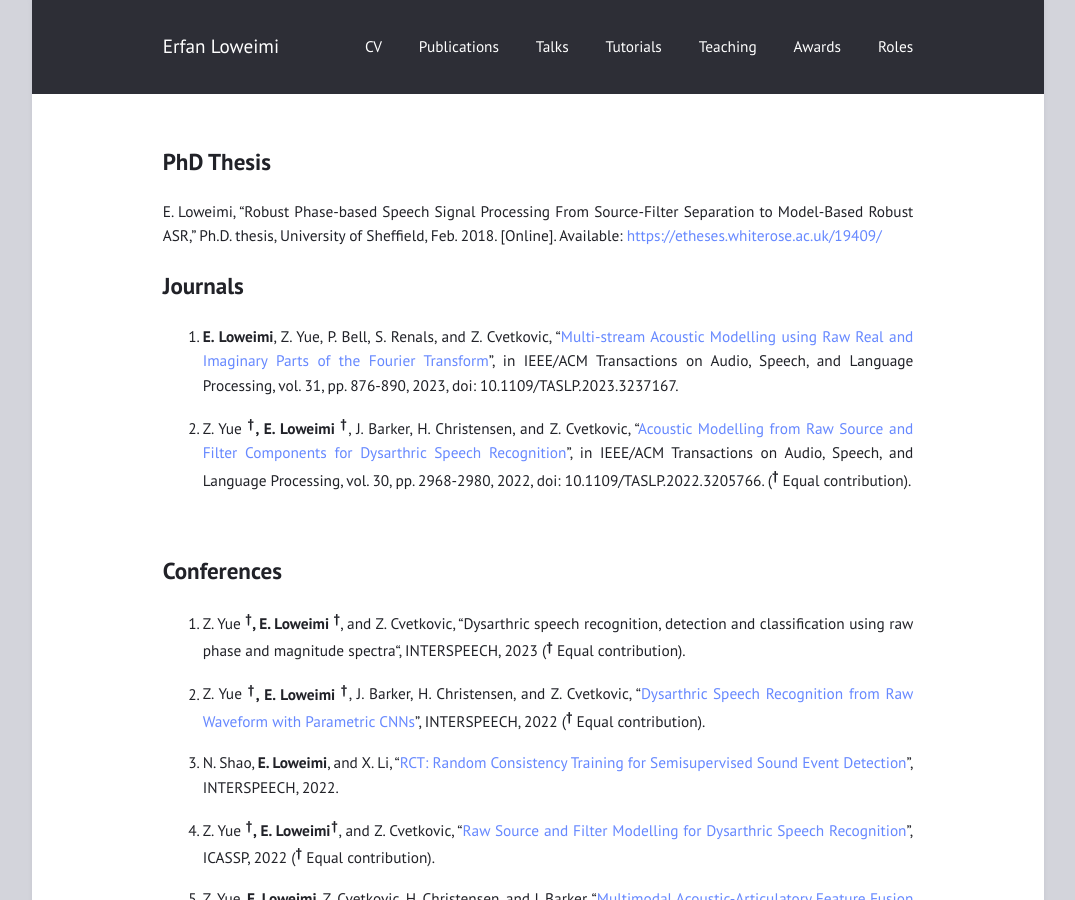
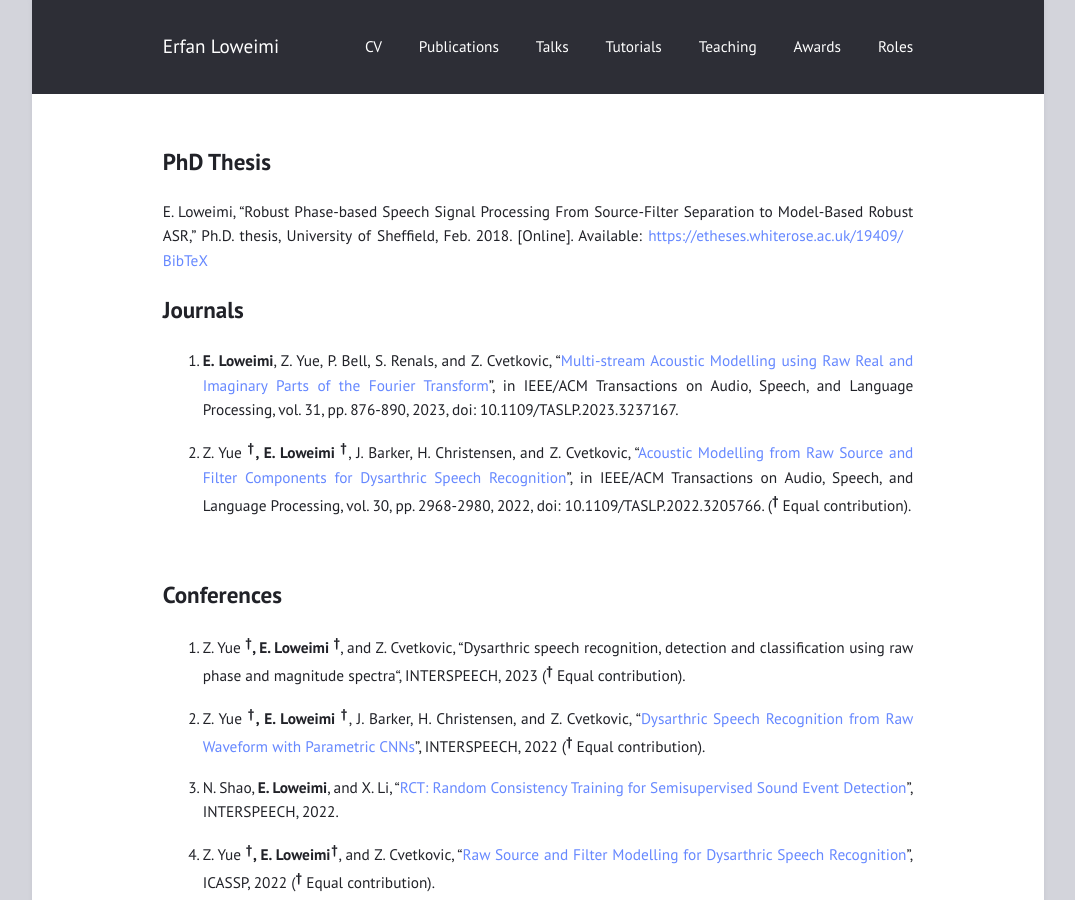
Before and after one commit to eloweimi/eloweimi.github.io, a Jekyll site: the page built from publications.md, in a window 1280 px wide and 900 px high. Shown: the whole window, without its empty margins (102-1177 px from the left). Built offline with Jekyll 4.4.1, drawn with Linux system fonts in a browser that asks for light colours.

Commit message:
Update publications.md

```diff
--- a/publications.md
+++ b/publications.md
@@ -4,7 +4,7 @@
 ---
 
 ## PhD Thesis ##
-E. Loweimi, "Robust Phase-based Speech Signal Processing From Source-Filter Separation to Model-Based Robust ASR," Ph.D. thesis, University of Sheffield, Feb. 2018. [Online]. Available: [https://etheses.whiterose.ac.uk/19409/](https://etheses.whiterose.ac.uk/19409/)
+E. Loweimi, "Robust Phase-based Speech Signal Processing From Source-Filter Separation to Model-Based Robust ASR," Ph.D. thesis, University of Sheffield, Feb. 2018. [Online]. Available: [https://etheses.whiterose.ac.uk/19409/](https://etheses.whiterose.ac.uk/19409/) &nbsp; [BibTeX](/files/others/phd-thesis.bib)
 
 
 ## Journals ##
```
